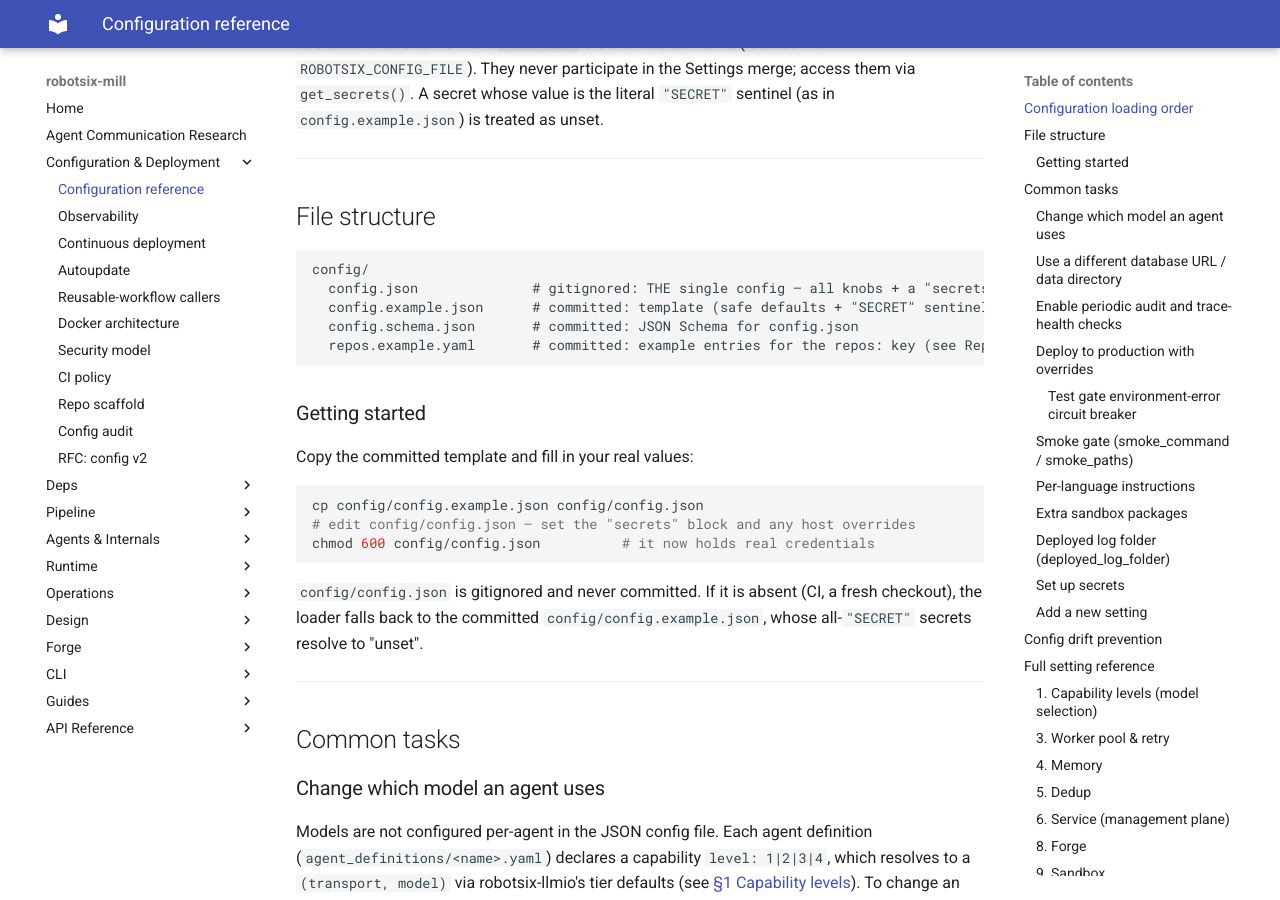
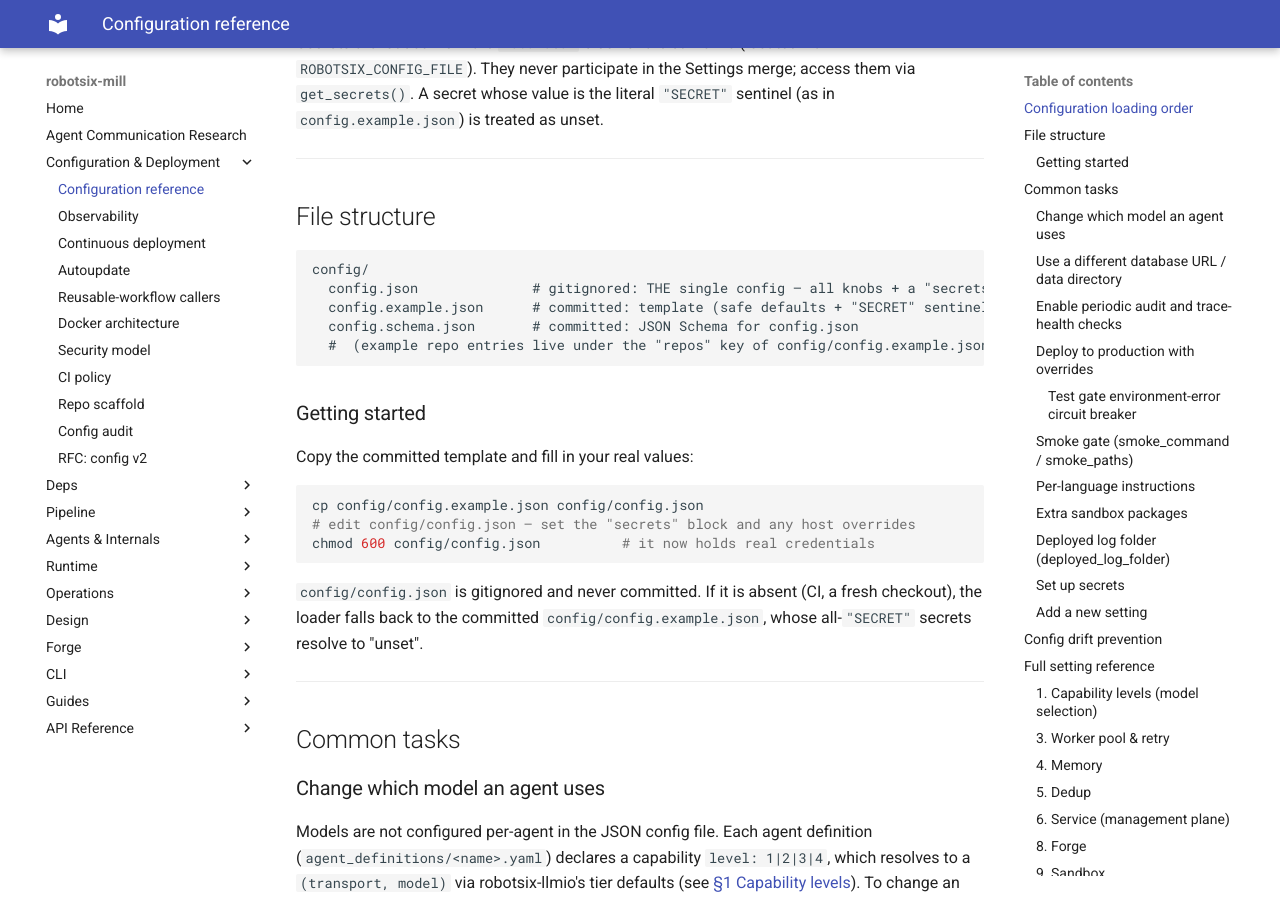
Before and after one commit to damien-robotsix/robotsix-mill, an MkDocs documentation site: the page built from docs/config/configuration.md, in a window 1280 px wide and 900 px high, scrolled down 948 px. Built offline with MkDocs 1.6.1 and Material for MkDocs 9.7.7, drawn with Linux system fonts in a browser that asks for light colours; some of the changed text lies outside the part shown.

Commit message:
mill: Complete the config-standard cutover: remove remaining MILL_CONFIG_FILE / MILL_REPOS_FILE reads and config/repos.example.yaml to satisfy the rg-returns-nothing acceptance criterion (20260802T021347Z-complete-the-config-standard-cutover-rem-106e)

````diff
--- a/docs/config/configuration.md
+++ b/docs/config/configuration.md
@@ -47,7 +47,7 @@
   config.json              # gitignored: THE single config — all knobs + a "secrets" block
   config.example.json      # committed: template (safe defaults + "SECRET" sentinels)
   config.schema.json       # committed: JSON Schema for config.json
-  repos.example.yaml       # committed: example entries for the repos: key (see Repos registry below)
+  #  (example repo entries live under the "repos" key of config/config.example.json)
 ```
 
 ### Getting started
@@ -1055,7 +1055,7 @@
 ### Set up
 
 Add a `"repos"` block to `config/config.json` — one entry per repository
-(example entries in `config/repos.example.yaml`):
+(example entries under the `"repos"` key in `config/config.example.json`):
 
 ```yaml
 # config/repos.yaml (or the "repos" key of config/config.json)
@@ -1106,8 +1106,8 @@
 ```
 
 Source: the `"repos"` key of `config/config.json` (located via
-`ROBOTSIX_CONFIG_FILE`). Example entries:
-`config/repos.example.yaml`.
+`ROBOTSIX_CONFIG_FILE`). Example entries live under the `"repos"` key
+in `config/config.example.json`.
 
 ### Field reference
 
@@ -1244,5 +1244,3 @@
 - [deployment.md](../dev-tooling/deployment.md) — continuous deployment guide
 - [config-audit.md](config-audit.md) — complete inventory of every config value and its source
 - [`config/config.example.json`](../../config/config.example.json) — committed single-file config template (defaults + `"secrets"` block)
-fig/config.example.json) — committed single-file config template (defaults + `"secrets"` block)
-ets"` block)
````
